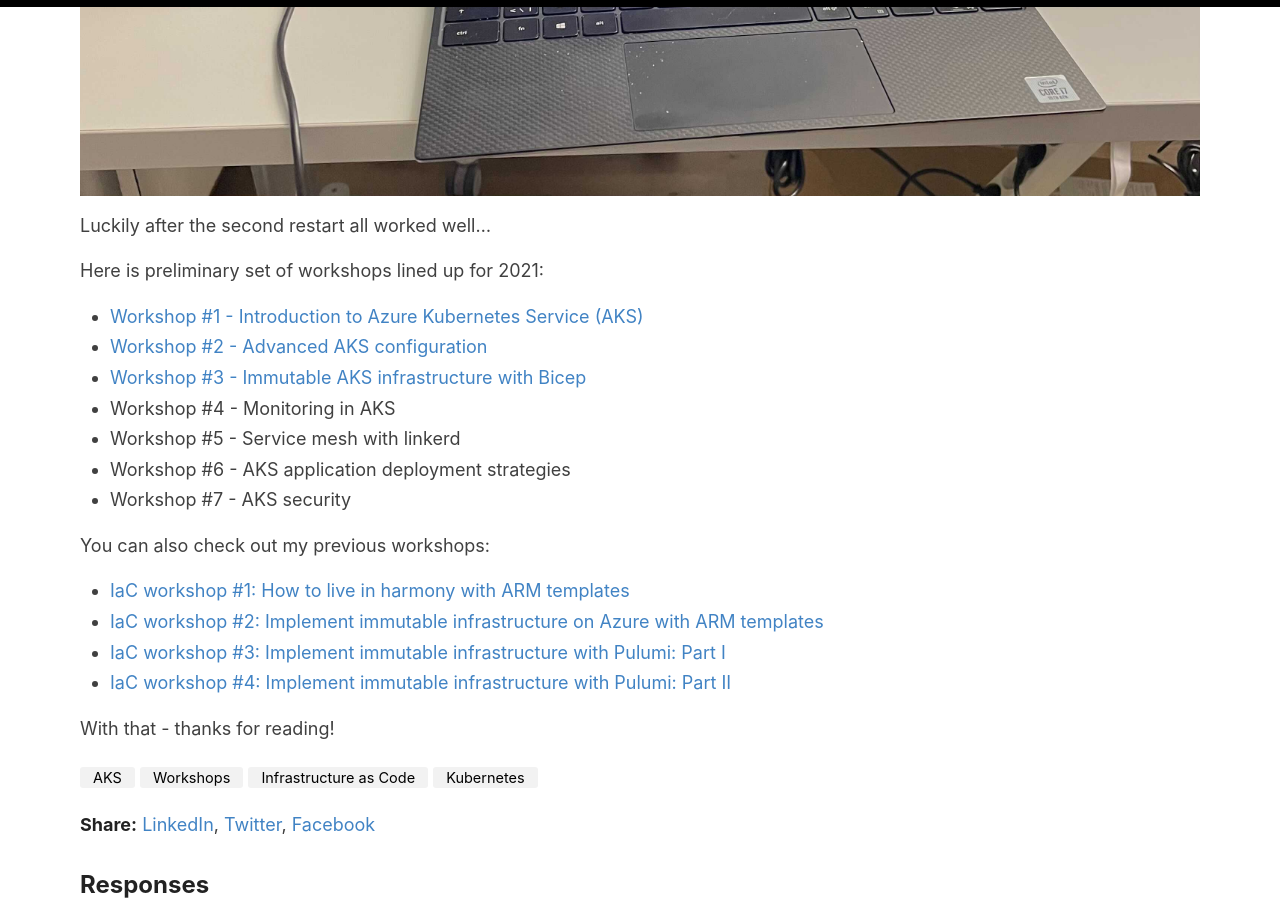
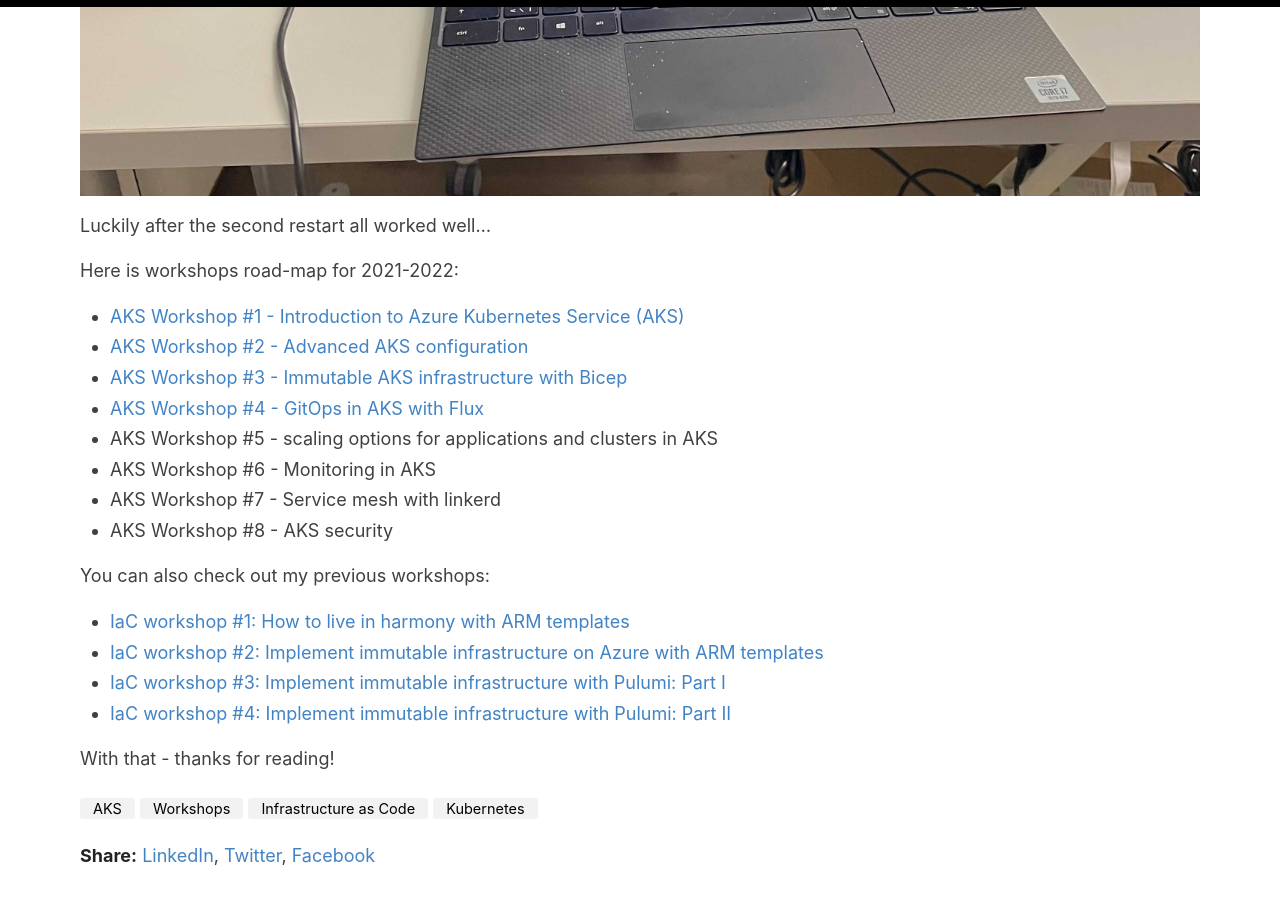
Before and after one commit to evgenyb/evgenyb.github.io, a Jekyll site: the page built from _posts/2021-02-09-azure-kubernetes-service-aks-workshop-1-labs.md, in a window 1280 px wide and 900 px high, scrolled down 2097 px. Built offline with Jekyll 4.4.1, drawn with Linux system fonts in a browser that asks for light colours; nearby versions of some CDN libraries.

Commit message:
Update links to AKS workshops

```diff
--- a/_posts/2021-02-09-azure-kubernetes-service-aks-workshop-1-labs.md
+++ b/_posts/2021-02-09-azure-kubernetes-service-aks-workshop-1-labs.md
@@ -24,15 +24,16 @@ Some funny (or not really) facts. During the workshop my main PC died after 2++
 
 Luckily after the second restart all worked well...
 
-Here is preliminary set of workshops lined up for 2021:
+Here is workshops road-map for 2021-2022:
 
-* [Workshop #1 - Introduction to Azure Kubernetes Service (AKS)](https://borzenin.com/azure-kubernetes-service-aks-workshop-1-labs/)
-* [Workshop #2 - Advanced AKS configuration](https://borzenin.com/azure-kubernetes-service-aks-workshop-2-labs/)
-* [Workshop #3 - Immutable AKS infrastructure with Bicep](https://borzenin.com/azure-kubernetes-service-aks-workshop-3-labs/)
-* Workshop #4 - Monitoring in AKS
-* Workshop #5 - Service mesh with linkerd
-* Workshop #6 - AKS application deployment strategies
-* Workshop #7 - AKS security
+* [AKS Workshop #1 - Introduction to Azure Kubernetes Service (AKS)](https://borzenin.com/azure-kubernetes-service-aks-workshop-1-labs/)
+* [AKS Workshop #2 - Advanced AKS configuration](https://borzenin.com/azure-kubernetes-service-aks-workshop-2-labs/)
+* [AKS Workshop #3 - Immutable AKS infrastructure with Bicep](https://borzenin.com/azure-kubernetes-service-aks-workshop-3-labs/)
+* [AKS Workshop #4 - GitOps in AKS with Flux](https://borzenin.com/azure-kubernetes-service-aks-workshop-4-labs/)
+* AKS Workshop #5 - scaling options for applications and clusters in AKS
+* AKS Workshop #6 - Monitoring in AKS
+* AKS Workshop #7 - Service mesh with linkerd
+* AKS Workshop #8 - AKS security
 
 You can also check out my previous workshops:
 
```
Also changed, not shown: _posts/2021-04-20-azure-kubernetes-service-aks-workshop-2-labs.md (+9 -8 lines), _posts/2021-05-25-azure-kubernetes-service-aks-workshop-3-labs.md (+9 -8 lines).
